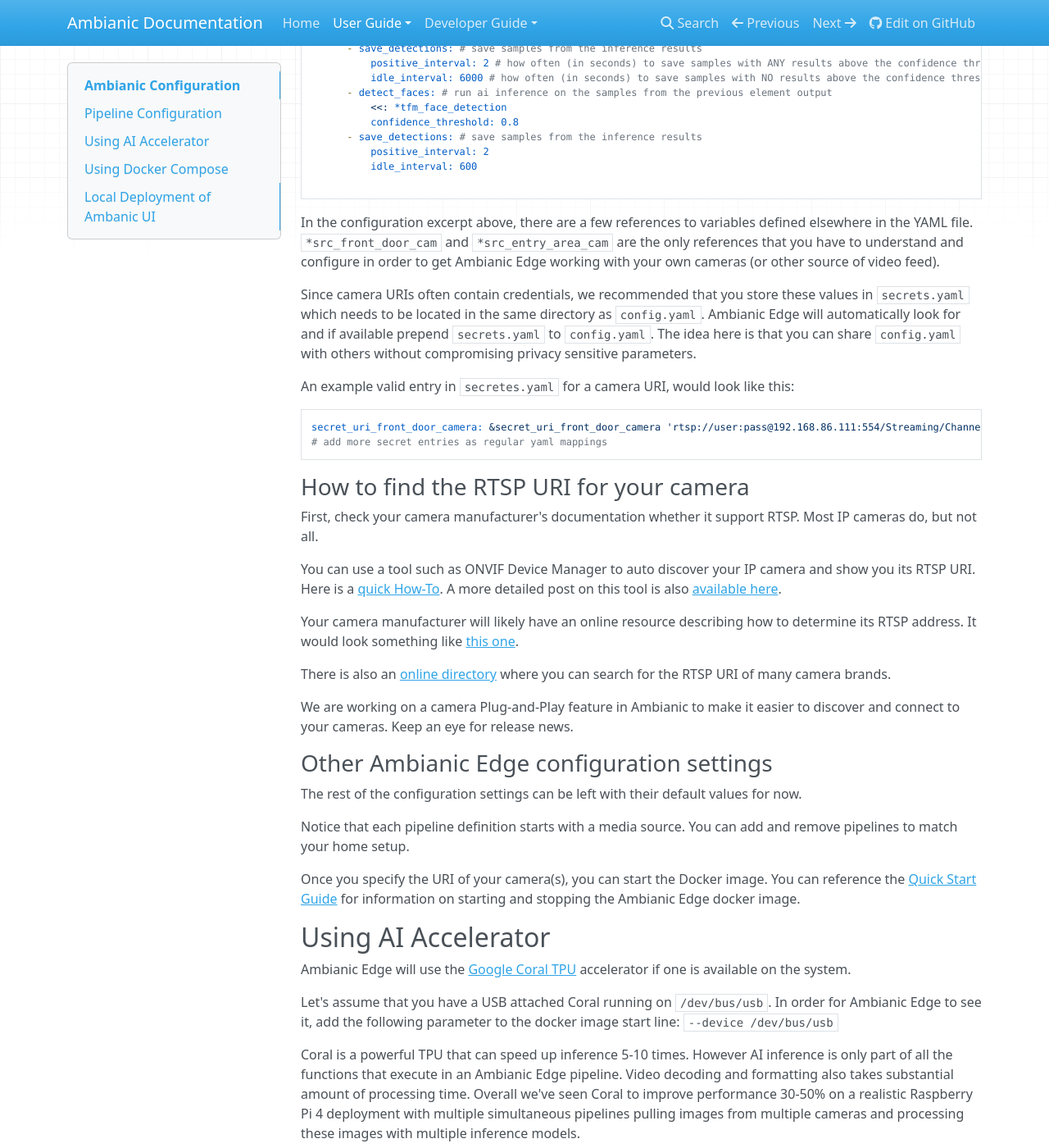
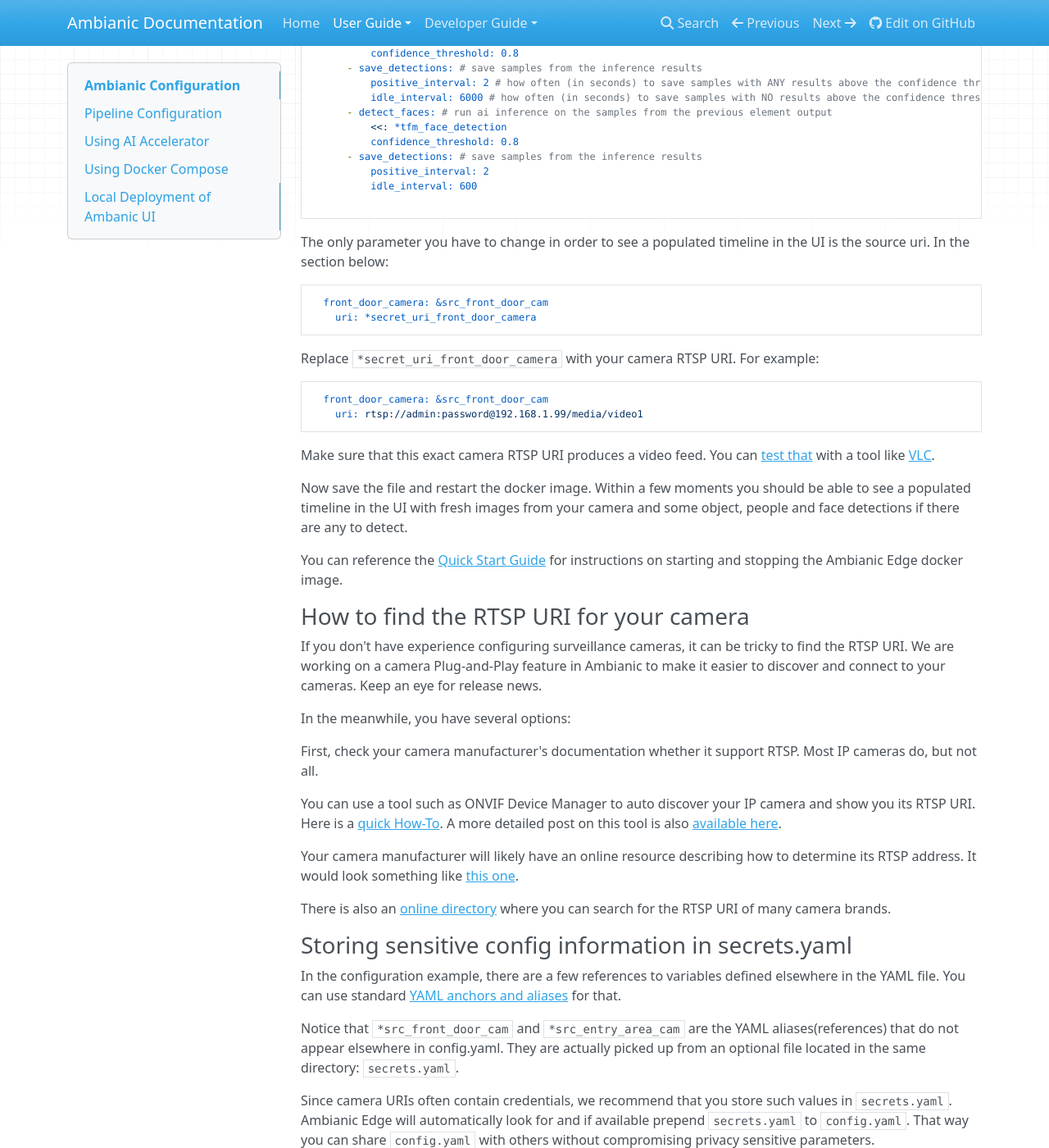
Before and after one commit to ambianic/ambianic-docs, an MkDocs documentation site: the page built from docs-md/users/configure.md, in a window 1280 px wide and 1400 px high, scrolled down 2080 px. Shown: the whole window at 82% size. Built offline with MkDocs 1.6.1, drawn with Linux system fonts in a browser that asks for light colours; nearby versions of some CDN libraries; some of the changed text lies outside the part shown.

Commit message:
docs: udpate

````diff
--- a/docs-md/users/configure.md
+++ b/docs-md/users/configure.md
@@ -42,9 +42,8 @@
 Ambianic Edge docker image.
 For example, the directory could be named `/opt/ambianid-edge.workspace`.
 
-You can use as a starting point this
-[template](https://github.com/ambianic/ambianic-edge/blob/master/config.yaml)
-and modify to fit your needs.
+You can [use this starting config.yaml template](https://gist.github.com/ivelin/1d1c885a25ad45bf8a3262653944b82c)
+and modify it to fit your environment. Read further about the parameters and format of the config file.
 
 Let's take an example `config.yaml` file and walk through it:
 
@@ -141,25 +140,30 @@
 
 ```
 
-In the configuration excerpt above, there are a few references to variables
-defined elsewhere in the YAML file. `*src_front_door_cam` and
-`*src_entry_area_cam` are the only
-references that you have to understand and configure in order
-to get Ambianic Edge working with your own cameras (or other source of video feed).
-
-Since camera URIs often contain credentials, we recommended that you store these values
-in `secrets.yaml` which needs to be located in the same directory as
-`config.yaml`. Ambianic Edge will automatically look for and if available
-prepend `secrets.yaml` to `config.yaml`. The idea here is that you can share
- `config.yaml` with others without compromising privacy sensitive parameters.
-
-An example valid entry in `secretes.yaml` for a camera URI, would look like this:
-```yaml
-secret_uri_front_door_camera: &secret_uri_front_door_camera 'rtsp://user:pass@192.168.86.111:554/Streaming/Channels/101'
-# add more secret entries as regular yaml mappings
+The only parameter you have to change in order to see a populated timeline in the UI is the source uri. In the section below:
+```
+  front_door_camera: &src_front_door_cam
+    uri: *secret_uri_front_door_camera
 ```
 
+ Replace `*secret_uri_front_door_camera` with your camera RTSP URI. For example:
+
+```
+  front_door_camera: &src_front_door_cam
+    uri: rtsp://admin:password@192.168.1.99/media/video1
+```
+
+Make sure that this exact camera RTSP URI produces a video feed. You can [test that](https://www.unifore.net/ip-video-surveillance/how-to-play-rtsp-video-stream-of-ip-cameras-on-vlc-player-quicktime-player.html) with a tool like [VLC](https://www.videolan.org/).
+
+Now save the file and restart the docker image. Within a few moments you should be able to see a populated timeline in the UI with fresh images from your camera and some object, people and face detections if there are any to detect.
+
+You can reference the [Quick Start Guide](quickstart.md) for instructions on starting and stopping the Ambianic Edge docker image.
+
 ### How to find the RTSP URI for your camera
+
+If you don't have experience configuring surveillance cameras, it can be tricky to find the RTSP URI. We are working on a camera Plug-and-Play feature in Ambianic to make it easier to discover and connect to your cameras. Keep an eye for release news.
+
+In the meanwhile, you have several options:
 
 First, check your camera manufacturer's documentation whether it support RTSP. Most IP cameras do, but not all.
 
@@ -169,18 +173,29 @@
 
 There is also an [online directory](https://security.world/rtsp/) where you can search for the RTSP URI of many camera brands.
 
-We are working on a camera Plug-and-Play feature in Ambianic to make it easier to discover and connect to your cameras. Keep an eye for release news.
+### Storing sensitive config information in secrets.yaml
+
+In the configuration example, there are a few references to variables
+defined elsewhere in the YAML file. You can use standard [YAML anchors and aliases](https://yaml.org/refcard.html) for that.
+
+Notice that `*src_front_door_cam` and
+`*src_entry_area_cam` are the YAML aliases(references) that do not appear elsewhere in config.yaml.
+They are actually picked up from an optional file located in the same directory: `secrets.yaml`.
+
+Since camera URIs often contain credentials, we recommend that you store such values
+in `secrets.yaml`. Ambianic Edge will automatically look for and if available
+prepend `secrets.yaml` to `config.yaml`. That way you can share
+ `config.yaml` with others without compromising privacy sensitive parameters.
+
+An example valid entry in `secretes.yaml` for a camera URI, would look like this:
+```yaml
+secret_uri_front_door_camera: &secret_uri_front_door_camera 'rtsp://user:pass@192.168.86.111:554/Streaming/Channels/101'
+# add more secret entries as regular yaml mappings
+```
 
 ### Other Ambianic Edge configuration settings
 
-The rest of the configuration settings can be left with their default values for now.
-
-Notice that each pipeline definition starts with a media source. You can add and remove
-pipelines to match your home setup.
-
-Once you specify the URI of your camera(s), you can start the Docker image.
-You can reference the [Quick Start Guide](quickstart.md) for information on starting and
-stopping the Ambianic Edge docker image.
+The rest of the configuration settings are for developers and contributors. If you feel ready to dive into log files and code, you can experiement with different AI models and pipeline elements. Otherwise leave them as they are.
 
 ## Using AI Accelerator
 
````
